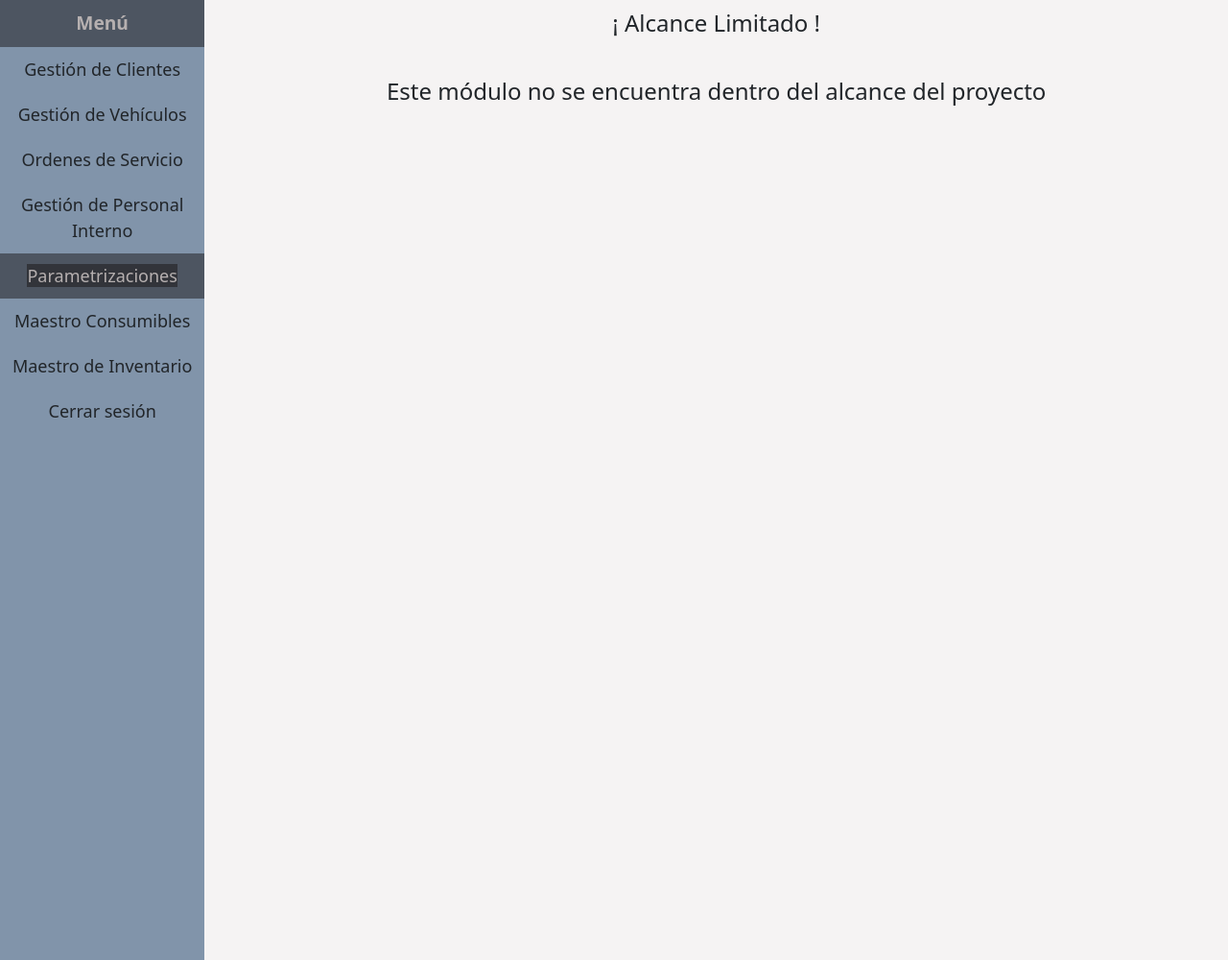
After one commit to gcamachoj/CarRepairPro_GA7_AA2_EV02, a Flask app: page /empleados in a window 1280 px wide. The commit adds this page. Shown: the whole page at 96% size. Run offline with Flask 3, Linux system fonts and the light colour scheme; parts of the project's set-up code (start-up, migrations or seed data) failed here and were passed over.

Commit message:
Se crea presentación para modulos limitados gestion personal interno, parametrizaciones, maestro consumibles, maestro de inventario

```diff
--- a/app.py
+++ b/app.py
@@ -42,6 +42,13 @@ def login():
 def index():
     return render_template('index.html')
 
+# Moduos que no están en el alcance del proyecto
+@app.route('/empleados')
+def alcance_limitado():
+    return render_template('demo/demo.html')
+
+
+
 #Ejecucion
 
 if __name__ == "__main__":
--- a/templates/base.html
+++ b/templates/base.html
@@ -28,18 +28,18 @@
                 </div>
 
                 <div class="linea-normal">
-                    <a href="funcionarios.html">Gestión de Personal Interno</a>
+                    <a href="{{ url_for('alcance_limitado')}}">Gestión de Personal Interno</a>
                 </div>
 
                 <div class="linea-normal padre">
-                    Parametrizaciones
+                    <a href="{{ url_for('alcance_limitado')}}">Parametrizaciones</a>
                 </div>
 
                 <div class="linea-normal">
-                    <a href="consumibles.html">Maestro de Consumibles</a>
+                    <a href="{{ url_for('alcance_limitado')}}">Maestro Consumibles</a>
                 </div>
                 <div class="linea-normal">
-                    <a href="maestro_inventario.html">Maestro de Inventario</a>
+                    <a href="{{ url_for('alcance_limitado')}}">Maestro de Inventario</a>
                 </div>
 
                 <div class="linea-normal" onclick="mensajeSalir()">
--- /dev/null
+++ b/templates/demo/demo.html
@@ -0,0 +1,9 @@
+{% extends "base.html" %}
+
+{% block content %}
+<div class="container">
+
+    <h1 class= "text-center">¡ Alcance Limitado !</h1>
+<br>
+<center><h4>Este módulo no se encuentra dentro del alcance del proyecto</h4></center>
+{% endblock %}
```
